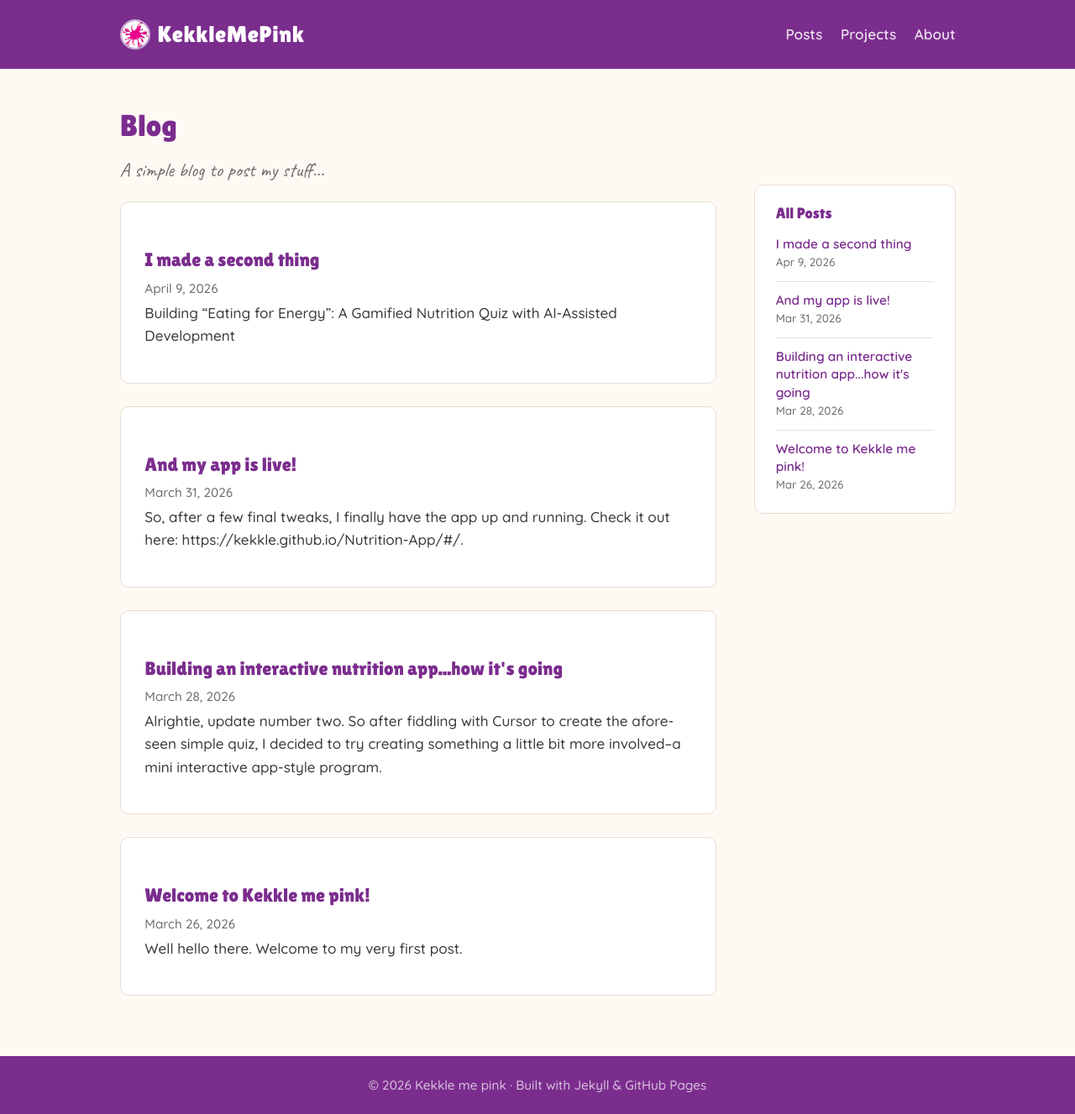
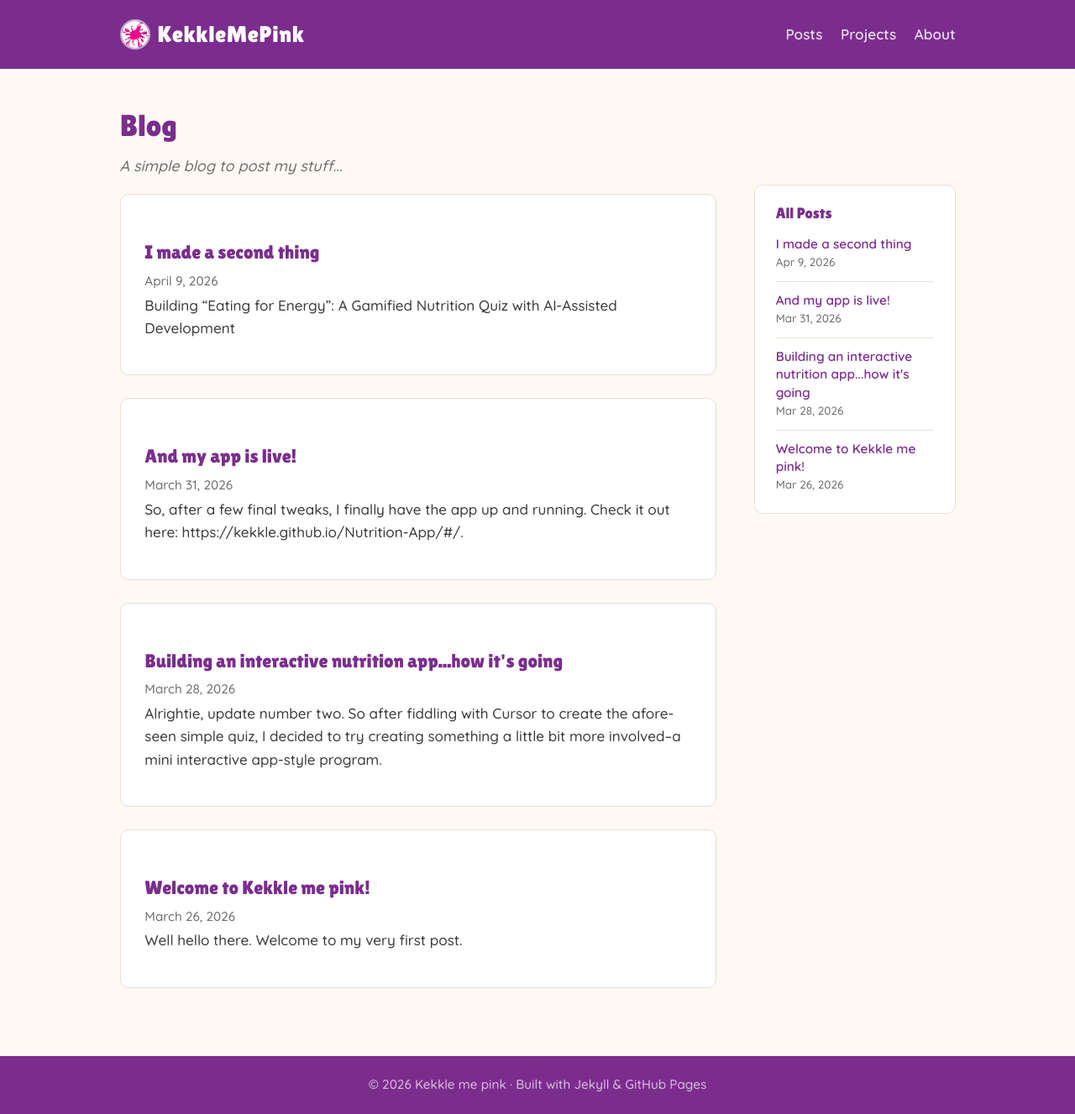
Before and after one commit to Kekkle/kekkles-korner, a Jekyll site: the page built from index.html, in a window 1280 px wide and 1327 px high. Shown: the whole window at 84% size. Built offline with Jekyll 4.4.1, drawn with Linux system fonts in a browser that asks for light colours.

Commit message:
Switch subtitle from cursive font to regular italic
Made-with: Cursor

```diff
--- a/_sass/_custom.scss
+++ b/_sass/_custom.scss
@@ -259,9 +259,9 @@ hr {
 }
 
 .page-subtitle {
-  font-family: 'Caveat', cursive;
   color: var(--text-light);
-  font-size: 1.3rem;
+  font-size: 1rem;
+  font-style: italic;
   margin-bottom: 1rem;
 }
 
```
